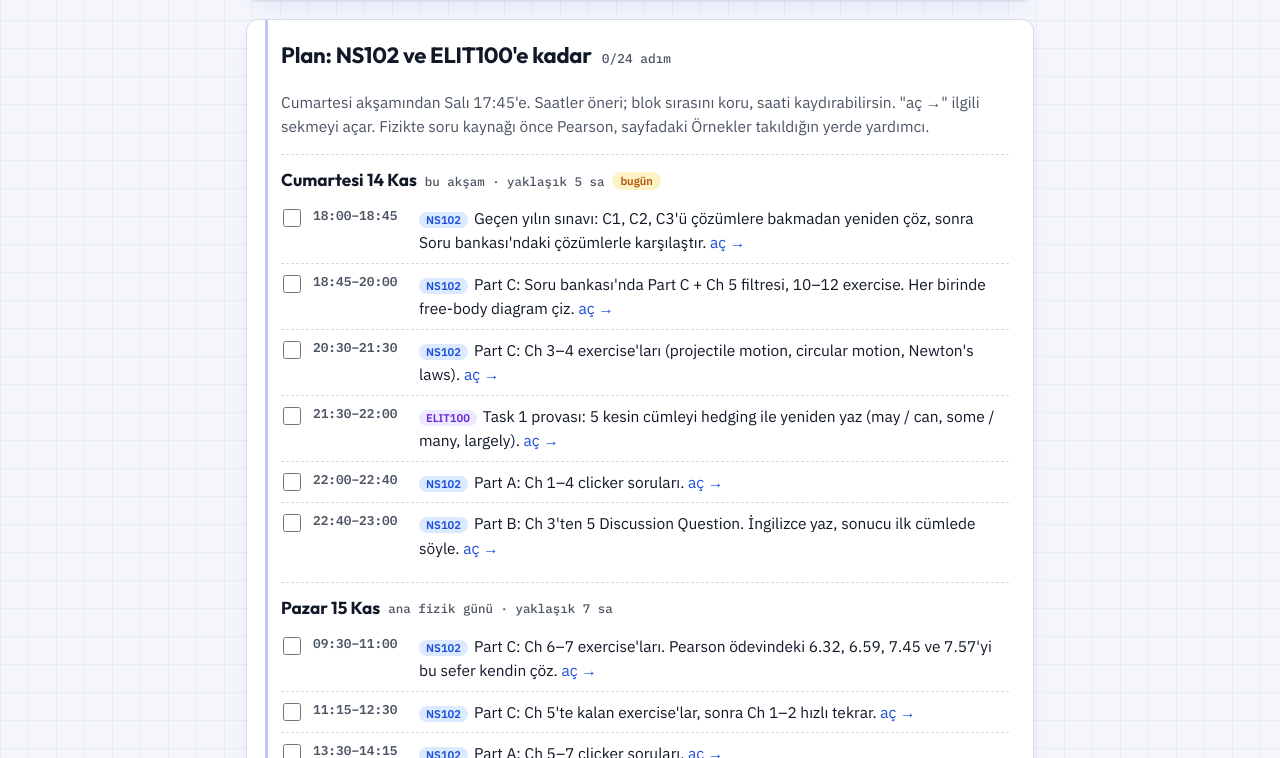
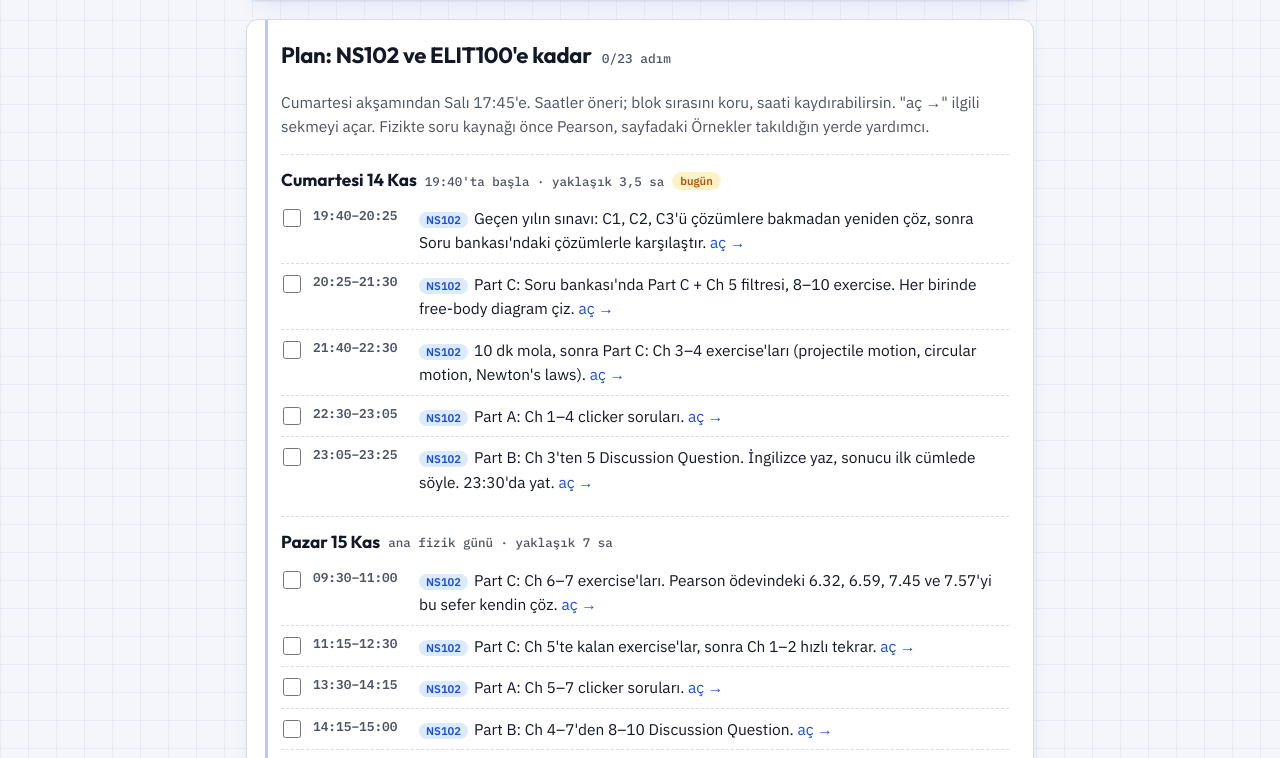
Before and after one commit to HasanKaan28/midterm, a plain HTML site: page index.html in a window 1280 px wide. Shown: the part 680-1438 px from the top of the page. Drawn offline with Linux system fonts and the light colour scheme.

Commit message:
Plan: shift Saturday evening to a 19:40 start

```diff
--- a/index.html
+++ b/index.html
@@ -245,13 +245,12 @@ footer{margin-top:18px;color:var(--ink-2);font-size:.86rem}
   // Item: [id, time, course, text, link]. course "x" marks an exam row (no checkbox).
   var N = "NS102/calis.html#", E = "ELIT100/calis.html#";
   var PLAN = [
-    { date: "2026-11-14", title: "Cumartesi 14 Kas", note: "bu akşam · yaklaşık 5 sa", items: [
-      ["c5", "18:00–18:45", "ns", "Geçen yılın sınavı: C1, C2, C3'ü çözümlere bakmadan yeniden çöz, sonra Soru bankası'ndaki çözümlerle karşılaştır.", "NS102/soru-bankasi.html"],
-      ["c6", "18:45–20:00", "ns", "Part C: Soru bankası'nda Part C + Ch 5 filtresi, 10–12 exercise. Her birinde free-body diagram çiz.", "NS102/soru-bankasi.html"],
-      ["c7", "20:30–21:30", "ns", "Part C: Ch 3–4 exercise'ları (projectile motion, circular motion, Newton's laws).", "NS102/soru-bankasi.html"],
-      ["c4", "21:30–22:00", "el", "Task 1 provası: 5 kesin cümleyi hedging ile yeniden yaz (may / can, some / many, largely).", E + "alistirma"],
-      ["c8", "22:00–22:40", "ns", "Part A: Ch 1–4 clicker soruları.", "NS102/soru-bankasi.html"],
-      ["c9", "22:40–23:00", "ns", "Part B: Ch 3'ten 5 Discussion Question. İngilizce yaz, sonucu ilk cümlede söyle.", "NS102/soru-bankasi.html"]
+    { date: "2026-11-14", title: "Cumartesi 14 Kas", note: "19:40'ta başla · yaklaşık 3,5 sa", items: [
+      ["c5", "19:40–20:25", "ns","Geçen yılın sınavı: C1, C2, C3'ü çözümlere bakmadan yeniden çöz, sonra Soru bankası'ndaki çözümlerle karşılaştır.", "NS102/soru-bankasi.html"],
+      ["c6", "20:25–21:30", "ns", "Part C: Soru bankası'nda Part C + Ch 5 filtresi, 8–10 exercise. Her birinde free-body diagram çiz.", "NS102/soru-bankasi.html"],
+      ["c7", "21:40–22:30", "ns", "10 dk mola, sonra Part C: Ch 3–4 exercise'ları (projectile motion, circular motion, Newton's laws).", "NS102/soru-bankasi.html"],
+      ["c8", "22:30–23:05", "ns", "Part A: Ch 1–4 clicker soruları.", "NS102/soru-bankasi.html"],
+      ["c9", "23:05–23:25", "ns", "Part B: Ch 3'ten 5 Discussion Question. İngilizce yaz, sonucu ilk cümlede söyle. 23:30'da yat.", "NS102/soru-bankasi.html"]
     ]},
     { date: "2026-11-15", title: "Pazar 15 Kas", note: "ana fizik günü · yaklaşık 7 sa", items: [
       ["p8", "09:30–11:00", "ns", "Part C: Ch 6–7 exercise'ları. Pearson ödevindeki 6.32, 6.59, 7.45 ve 7.57'yi bu sefer kendin çöz.", "NS102/soru-bankasi.html"],
```
